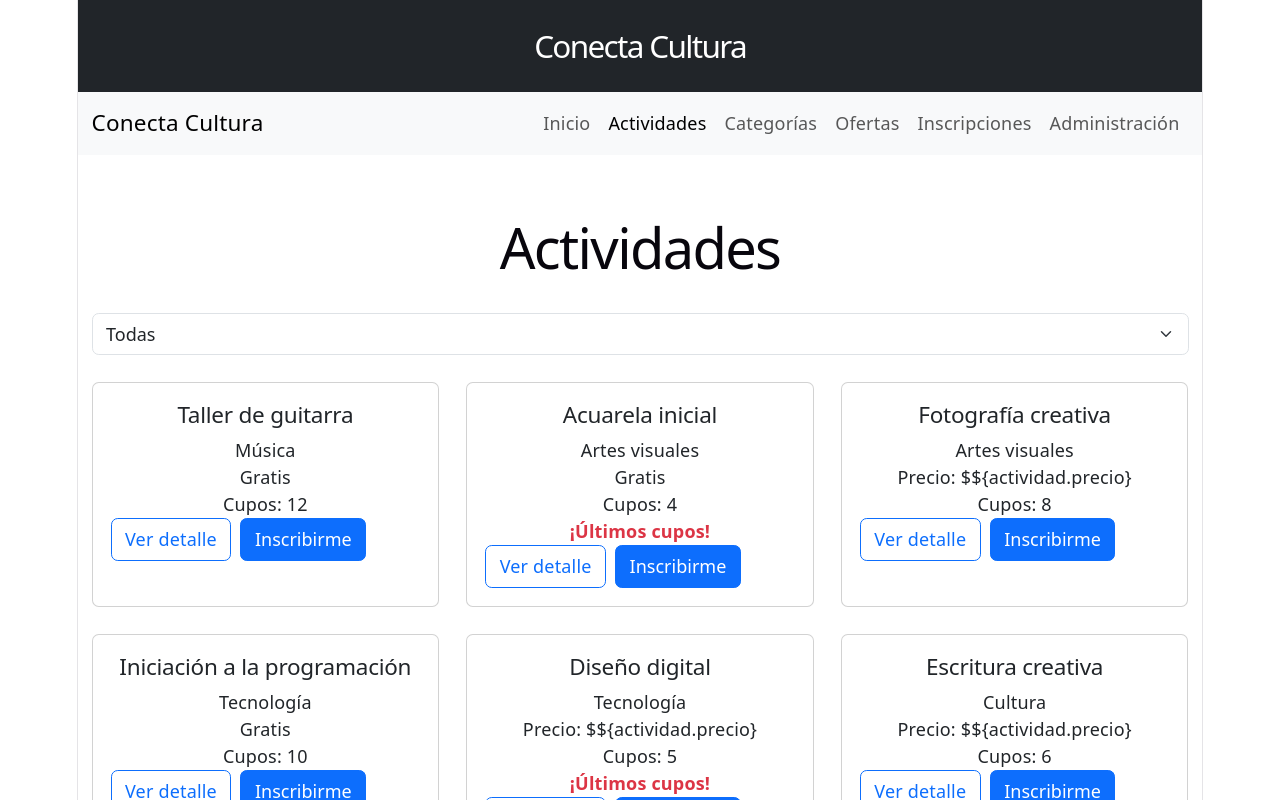
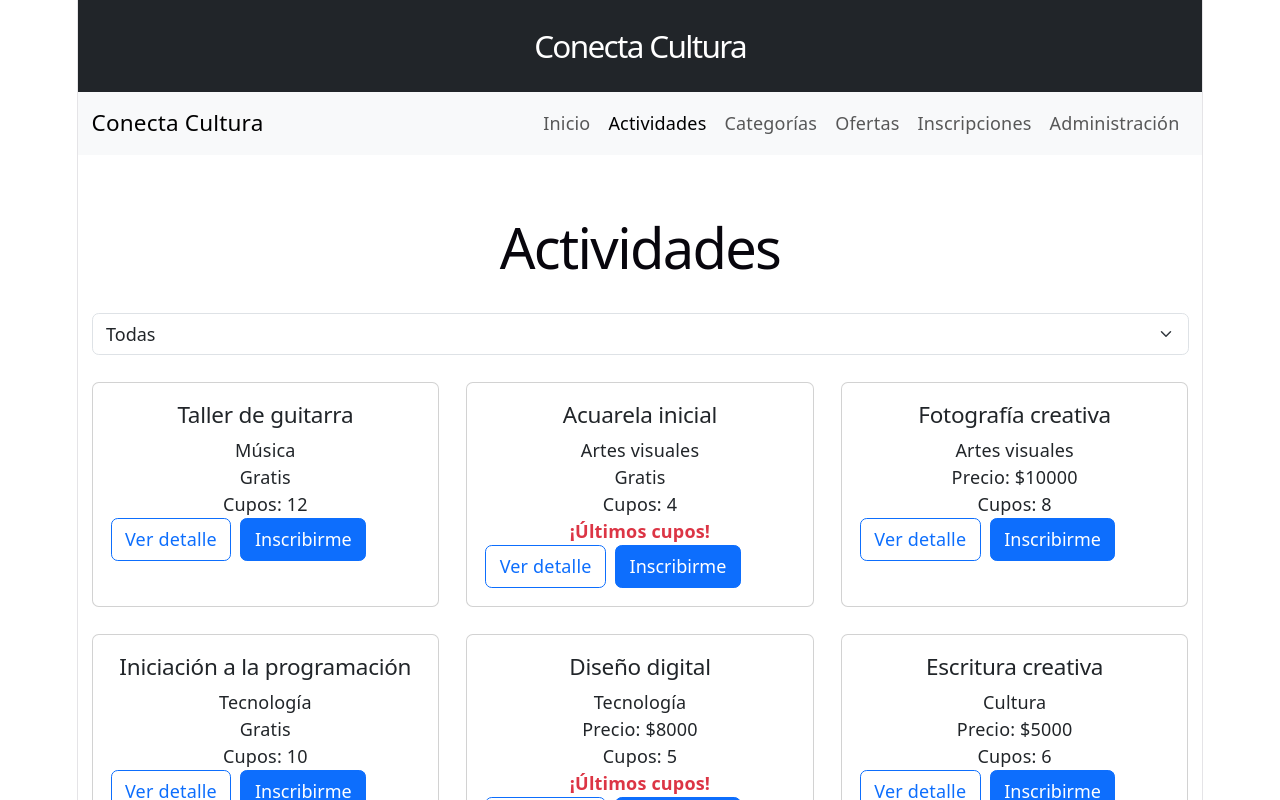
Before and after one commit to mrg722/CONECTA-CULTURA, a React (Vite) app: page /actividades in a window 1280 px wide. Shown: the top 800 px of the page. Built offline with nearby package versions, Linux system fonts and the light colour scheme.

Commit message:
Corregir precio de tarjeta

```diff
--- a/src/components/TarjetaActividad.jsx
+++ b/src/components/TarjetaActividad.jsx
@@ -11,7 +11,7 @@ function TarjetaActividad({ actividad, onInscribir }) {
         <p>
           {actividad.precio === 0
             ? "Gratis"
-            : `Precio: $\${actividad.precio}`}
+            : `Precio: $${actividad.precio}`}
         </p>
 
         <p>Cupos: {actividad.cupos}</p>
```
